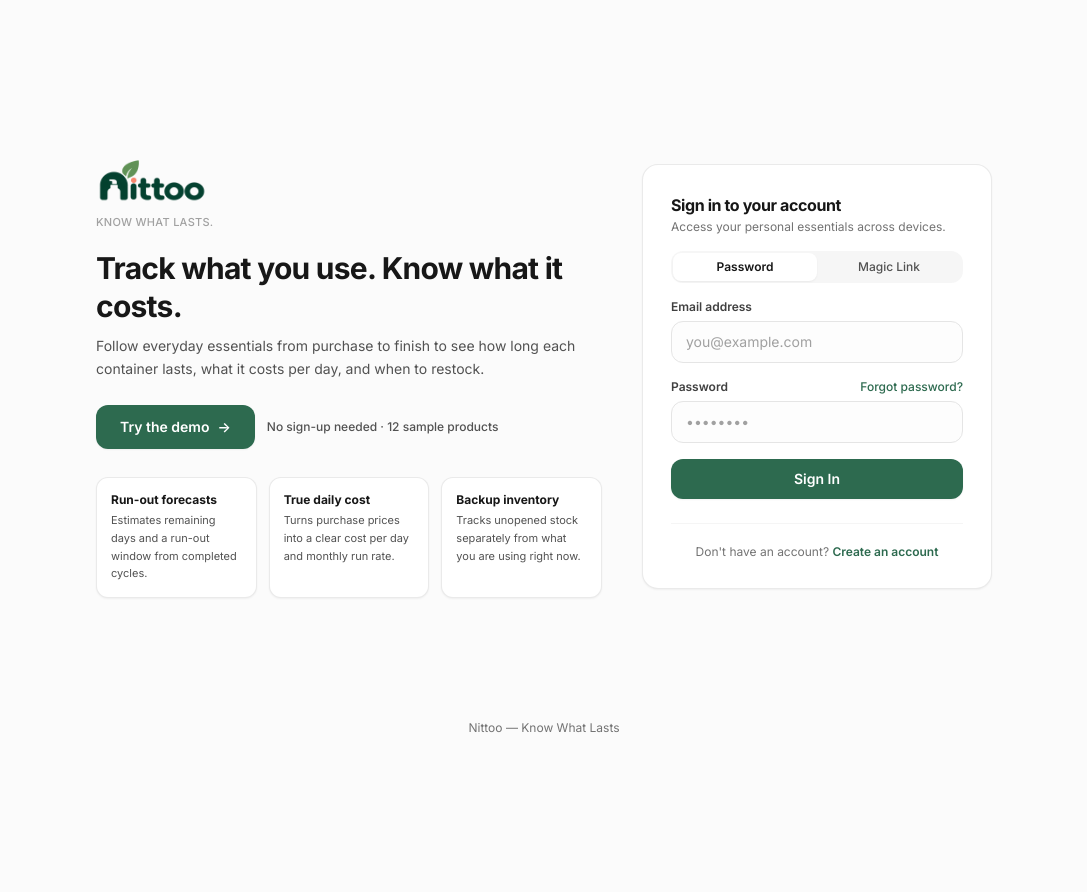
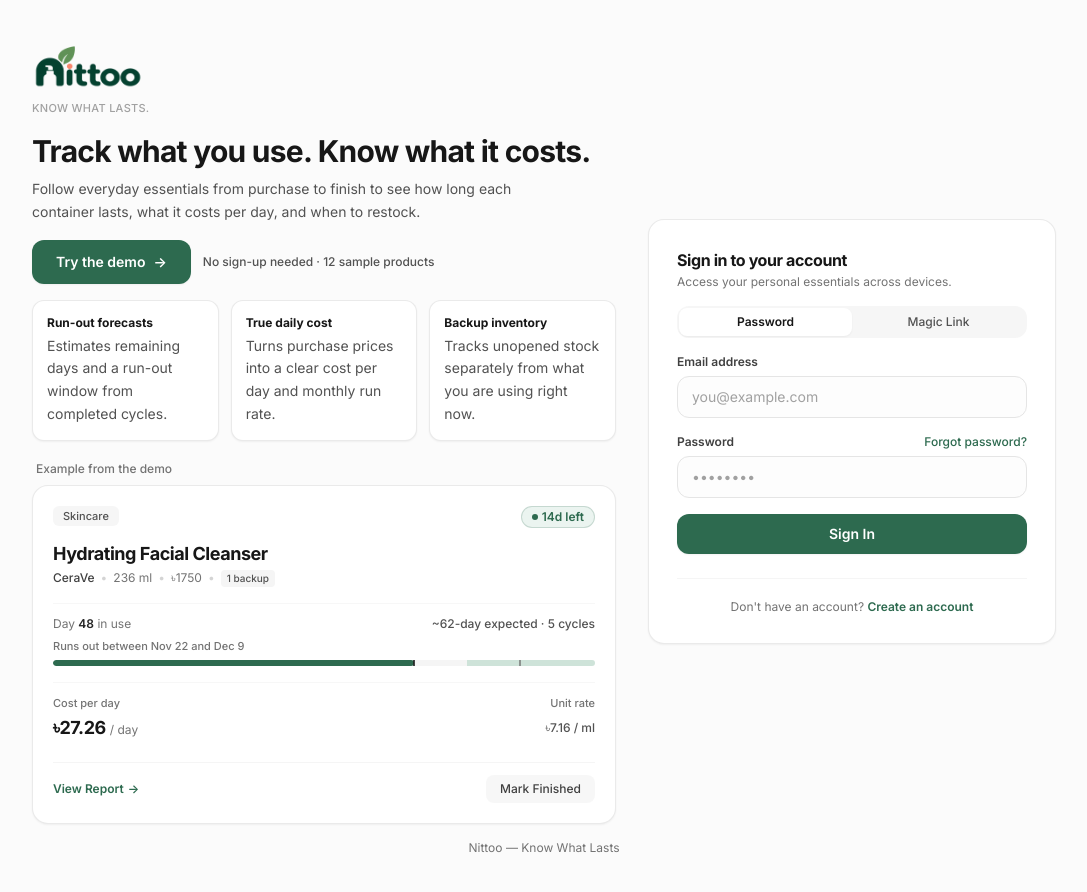
Before and after one commit to TahmidShafi/nittoo, a React (Vite) app: page /login in a window 1280 px wide. Shown: the top 892 px of the page, without its empty margins (96-1183 px from the left). Before the commit the page ends 800 px from the top, so only its background shows below. Built offline with nearby package versions, Linux system fonts and the light colour scheme; no server answers.

Commit message:
feat(landing): add lazy-loaded demo ProductCard preview and tighten hero spacing

```diff
--- /dev/null
+++ b/src/components/DemoProductPreview.tsx
@@ -0,0 +1,66 @@
+import { useMemo } from 'react';
+import { buildDemoSeedData } from '../lib/demo/seed';
+import { ProductCard } from './ProductCard';
+import type { ProductWithDetails } from '../types';
+
+/**
+ * Lazy-loaded, non-interactive ProductCard preview for the landing page,
+ * populated exclusively from real DEMO_SEED data (never invented metrics).
+ */
+export function DemoProductPreview() {
+  const sampleProduct = useMemo<ProductWithDetails | null>(() => {
+    const bundle = buildDemoSeedData('demo-preview');
+    const product = bundle.products[0];
+    if (!product) return null;
+
+    const purchases = bundle.purchases.filter((p) => p.product_id === product.id);
+    const periods = bundle.usage_periods.filter((u) => u.product_id === product.id);
+    const activeUsage = periods.find((u) => u.status === 'active' || !u.finished_date) ?? null;
+    const finishedPeriods = periods.filter((u) => u.status === 'finished' && Boolean(u.finished_date));
+    const activePurchase = activeUsage
+      ? purchases.find((p) => p.id === activeUsage.purchase_id) ?? null
+      : null;
+    const latestPurchase = purchases[purchases.length - 1] ?? null;
+    const restockPlan =
+      bundle.restock_plans.find((r) => r.product_id === product.id) ?? null;
+
+    // Count unopened purchases (purchases with no usage period referencing them)
+    const usedPurchaseIds = new Set(periods.map((u) => u.purchase_id));
+    const unopenedCount = purchases.filter((p) => !usedPurchaseIds.has(p.id)).length;
+
+    return {
+      ...product,
+      purchases,
+      active_usage: activeUsage,
+      active_purchase: activePurchase,
+      latest_purchase: latestPurchase,
+      finished_periods: finishedPeriods,
+      finished_count: finishedPeriods.length,
+      unopened_count: unopenedCount,
+      restock_plan: restockPlan,
+    };
+  }, []);
+
+  if (!sampleProduct) return null;
+
+  return (
+    <div className="w-full space-y-2">
+      <div className="flex items-center justify-between px-1">
+        <span className="text-xs font-medium text-neutral-500">
+          Example from the demo
+        </span>
+      </div>
+      <div
+        aria-hidden="true"
+        className="pointer-events-none select-none"
+      >
+        <ProductCard
+          product={sampleProduct}
+          onMarkFinished={() => {}}
+        />
+      </div>
+    </div>
+  );
+}
+
+export default DemoProductPreview;
--- a/src/pages/LoginPage.tsx
+++ b/src/pages/LoginPage.tsx
@@ -4,12 +4,14 @@
 // Premium, calm authentication composition with official brand logo
 // ==============================================================================
 
-import React, { useState } from 'react';
+import React, { lazy, Suspense, useState } from 'react';
 import { Link, useNavigate, useLocation } from 'react-router-dom';
 import { useAuth } from '../hooks/useAuth';
 import { usePageMeta } from '../hooks/usePageMeta';
 import { isMockMode } from '../lib/dataSource';
 import { NittooLogo } from '../components/NittooLogo';
+
+const DemoProductPreview = lazy(() => import('../components/DemoProductPreview'));
 
 export const LoginPage: React.FC = () => {
   usePageMeta({
@@ -90,14 +92,14 @@ export const LoginPage: React.FC = () => {
   };
 
   return (
-    <div className="min-h-screen flex flex-col justify-between items-center px-4 py-8 sm:py-12 bg-[#FBFBFB]">
+    <div className="min-h-screen flex flex-col justify-between items-center px-4 py-6 sm:py-10 bg-[#FBFBFB]">
       {/* Main Content: Mobile-first single column, 2-column split on desktop */}
-      <div className="w-full max-w-md lg:max-w-4xl my-auto grid grid-cols-1 lg:grid-cols-12 gap-8 lg:gap-10 items-center">
+      <div className="w-full max-w-md lg:max-w-5xl my-auto grid grid-cols-1 lg:grid-cols-12 gap-6 lg:gap-8 items-center">
         {/* Hero & Value Proposition */}
-        <div className="lg:col-span-7 flex flex-col items-center lg:items-start text-center lg:text-left space-y-5">
+        <div className="lg:col-span-7 flex flex-col items-center lg:items-start text-center lg:text-left space-y-4">
           <NittooLogo variant="horizontal" size="xl" showTagline={true} />
 
-          <div className="space-y-2.5">
+          <div className="space-y-2">
             <h1 className="text-2xl sm:text-3xl font-bold tracking-tight text-neutral-900 leading-tight">
               Track what you use. Know what it costs.
             </h1>
@@ -107,7 +109,7 @@ export const LoginPage: React.FC = () => {
           </div>
 
           {/* Primary Action: Try the Demo */}
-          <div className="w-full sm:w-auto flex flex-col sm:flex-row items-center gap-3 pt-1">
+          <div className="w-full sm:w-auto flex flex-col sm:flex-row items-center gap-3">
             <button
               type="button"
               onClick={handleTryDemo}
@@ -123,25 +125,36 @@ export const LoginPage: React.FC = () => {
           </div>
 
           {/* 3 Short Feature Highlights */}
-          <div className="w-full grid grid-cols-1 sm:grid-cols-3 gap-3 pt-2 text-left">
+          <div className="w-full grid grid-cols-1 sm:grid-cols-3 gap-3 text-left">
             <div className="bg-white border border-neutral-200/80 rounded-xl p-3.5 shadow-xs space-y-1">
               <p className="text-xs font-bold text-neutral-900">Run-out forecasts</p>
-              <p className="text-[11px] text-neutral-600 leading-relaxed">
+              <p className="text-sm text-neutral-600 leading-relaxed">
                 Estimates remaining days and a run-out window from completed cycles.
               </p>
             </div>
             <div className="bg-white border border-neutral-200/80 rounded-xl p-3.5 shadow-xs space-y-1">
               <p className="text-xs font-bold text-neutral-900">True daily cost</p>
-              <p className="text-[11px] text-neutral-600 leading-relaxed">
+              <p className="text-sm text-neutral-600 leading-relaxed">
                 Turns purchase prices into a clear cost per day and monthly run rate.
               </p>
             </div>
             <div className="bg-white border border-neutral-200/80 rounded-xl p-3.5 shadow-xs space-y-1">
               <p className="text-xs font-bold text-neutral-900">Backup inventory</p>
-              <p className="text-[11px] text-neutral-600 leading-relaxed">
+              <p className="text-sm text-neutral-600 leading-relaxed">
                 Tracks unopened stock separately from what you are using right now.
               </p>
             </div>
+          </div>
+
+          {/* Lazy-loaded non-interactive ProductCard preview using real DEMO_SEED data */}
+          <div className="w-full pt-1 text-left">
+            <Suspense
+              fallback={
+                <div className="h-56 skeleton-shimmer rounded-2xl border border-neutral-200/80" />
+              }
+            >
+              <DemoProductPreview />
+            </Suspense>
           </div>
         </div>
 
```
